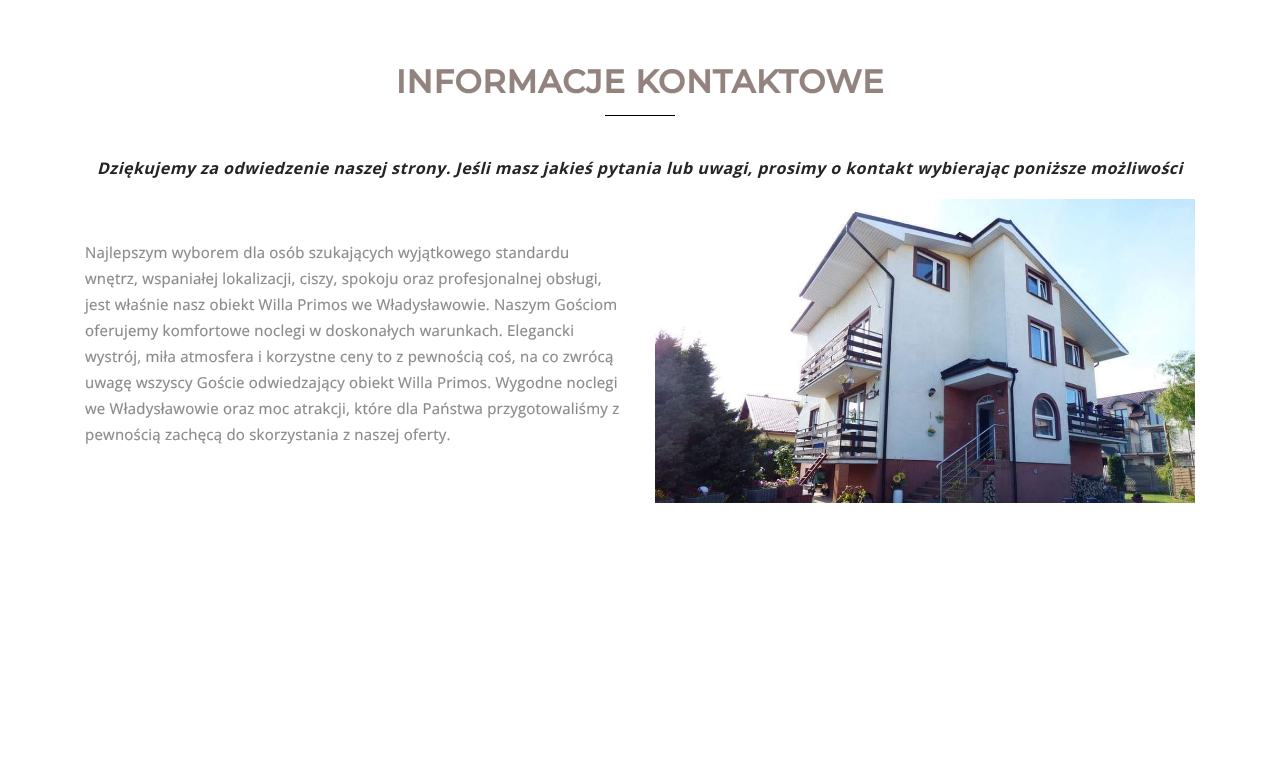
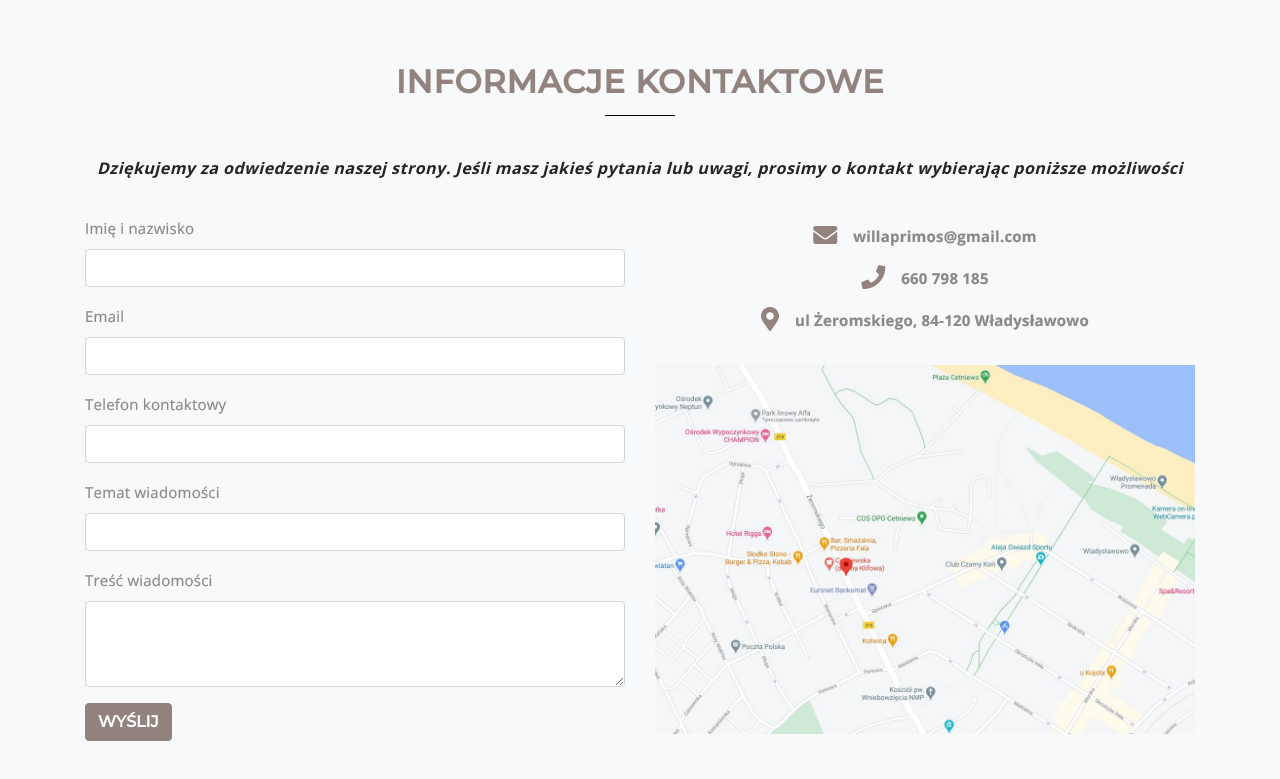
Before and after one commit to malgorzatakonkol/willa_primos, a plain HTML site: page index.html in a window 1280 px wide. Shown: the part 5653-6432 px from the top of the page. Before the commit the page ends 6256 px from the top, so only its background shows below. Drawn offline with nearby package versions, Linux system fonts and the light colour scheme.

Commit message:
section contact

```diff
--- /dev/null
+++ b/assets/icons.css
@@ -0,0 +1,16 @@
+.fa-thumbs-up {
+    color: white;
+    font-size: 1.5rem;
+}
+.fa-envelope {
+    color: #93837e;
+    font-size: 1.5rem;
+}
+.fa-phone {
+    color: #93837e;
+    font-size: 1.5rem;
+}
+.fa-map-marker-alt {
+    color: #93837e;
+    font-size: 1.5rem;
+}
--- a/index.html
+++ b/index.html
@@ -390,24 +390,56 @@
       </div>
       </section>
       <!-- KONTAKT? -->
-      <section class="introduction-box-area" id="my-section-contact">
+      <section class="introduction-box-area bg-light" id="my-section-contact">
         <div class="container">
             <div class="main-big-title text-center">
                 <h1>Informacje kontaktowe</h1>
                 <h6>Dziękujemy za odwiedzenie naszej strony. Jeśli masz jakieś pytania lub uwagi, prosimy o kontakt wybierając poniższe możliwości</h6>
             </div>
-            <div class="row align-items-center">
+            <div class="row align-items-center mt-4">
                 <div class="col-sm-12 col-lg-6">
                     <div>
-                        <p class="main-describe">Najlepszym wyborem dla osób szukających wyjątkowego standardu wnętrz, wspaniałej lokalizacji, ciszy, spokoju oraz profesjonalnej obsługi,
-                          jest właśnie nasz obiekt Willa Primos we Władysławowie. Naszym Gościom oferujemy komfortowe noclegi w doskonałych warunkach. Elegancki wystrój, miła
-                          atmosfera i korzystne ceny to z pewnością coś, na co zwrócą uwagę wszyscy Goście
-                          odwiedzający obiekt Willa Primos. Wygodne noclegi we Władysławowie oraz moc atrakcji, które dla Państwa
-                          przygotowaliśmy z pewnością zachęcą do skorzystania z naszej oferty.</p>
+                      <form>
+                        <div class="form-group">
+                          <label for="exampleGuestName" class="main-describe">Imię i nazwisko</label>
+                          <input class="form-control" type="text" id="exampleGuestName">
+                        </div>
+                        <div class="form-group">
+                          <label for="exampleInputEmail1" class="main-describe">Email</label>
+                          <input type="email" class="form-control" id="exampleInputEmail1" aria-describedby="emailHelp">
+                        </div>
+                        <div class="form-group">
+                          <label for="exampleInputPhone" class="main-describe">Telefon kontaktowy</label>
+                          <input class="form-control" type="text" id="exampleInputPhone">
+                        </div>
+                        <div class="form-group">
+                          <label for="exampleMessageTitle" class="main-describe">Temat wiadomości</label>
+                          <input class="form-control" type="text" id="exampleMessageTitle">
+                        </div>
+                        <div class="form-group">
+                          <label for="exampleMessageContent" class="main-describe">Treść wiadomości</label>
+                          <textarea class="form-control" id="exampleMessageContent" rows="3"></textarea>
+                        </div>
+                        <button type="submit" class="btn my-btn-main text-uppercase font-weight-bold">Wyślij</button>
+                      </form>
                     </div>
                 </div>
-                <div class="col-sm-12 col-lg-6 align-items-center">
-                    <img class="img-fluid" src="images/main_foto.jpg" alt="Willa Primos">
+                <div class="col-sm-12 col-lg-6 align-items-center mt-4 mt-xl-0">
+                  <ul class="list-unstyled">
+                    <li class="d-flex justify-content-center">
+                      <i class="fas	fa-envelope mr-3"></i>
+                      <a href="mailto:"><p class="main-describe font-weight-bold">willaprimos@gmail.com</p></a>
+                    </li>
+                    <li class="d-flex justify-content-center">
+                      <i class="fas	fa-phone mr-3"></i>
+                      <a href="telto:"><p class="main-describe font-weight-bold">660 798 185</p></a>
+                    </li>
+                    <li class="d-flex justify-content-center">
+                      <i class="fas	fa-map-marker-alt mr-3"></i>
+                        <p class="main-describe font-weight-bold">ul Żeromskiego, 84-120 Władysławowo</p>
+                    </li>
+                  </ul>
+                    <img class="img-fluid" src="images/localization.JPG" alt="Localization Willa Primos">
 
                 </div>
             </div>
--- a/style.css
+++ b/style.css
@@ -1,7 +1,8 @@
-@import url("carousel.css");
-@import url("helpers.css");
-@import url("navbar.css");
-@import url("scrolldown.css");
+@import url("assets/carousel.css");
+@import url("assets/helpers.css");
+@import url("assets/navbar.css");
+@import url("assets/scrolldown.css");
+@import url("assets/icons.css");
 
 @import url('https://fonts.googleapis.com/css2?family=Montserrat:wght@500&display=swap');
 @import url('https://fonts.googleapis.com/css2?family=Open+Sans:wght@700&display=swap');
@@ -150,7 +151,6 @@ body {
     position: relative;
     -webkit-text-stroke: 0.2px white;
 }
-
 .paral:before {
     content: "";
     background: rgba(0, 0, 0, 0.5);
@@ -160,11 +160,6 @@ body {
     width: 100%;
     height: 100%;
     z-index: -1;
-}
-
-.fa-thumbs-up {
-    color: white;
-    font-size: 1.5rem;
 }
 .paral-logo {
     max-width: 110px;
```
Also changed, not shown: assets/carousel.css (renamed from carousel.css), assets/helpers.css (renamed from helpers.css), assets/navbar.css (renamed from navbar.css), assets/scrolldown.css (renamed from scrolldown.css).
